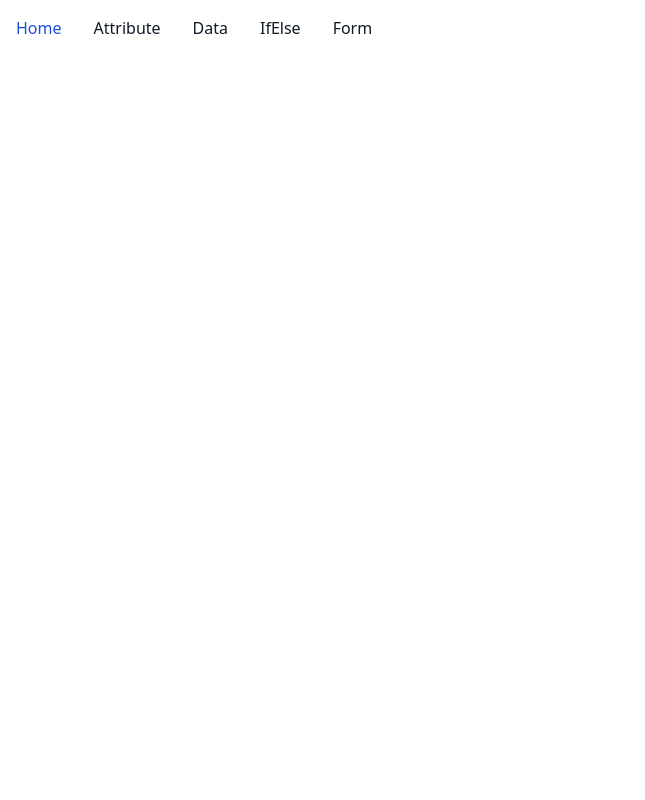
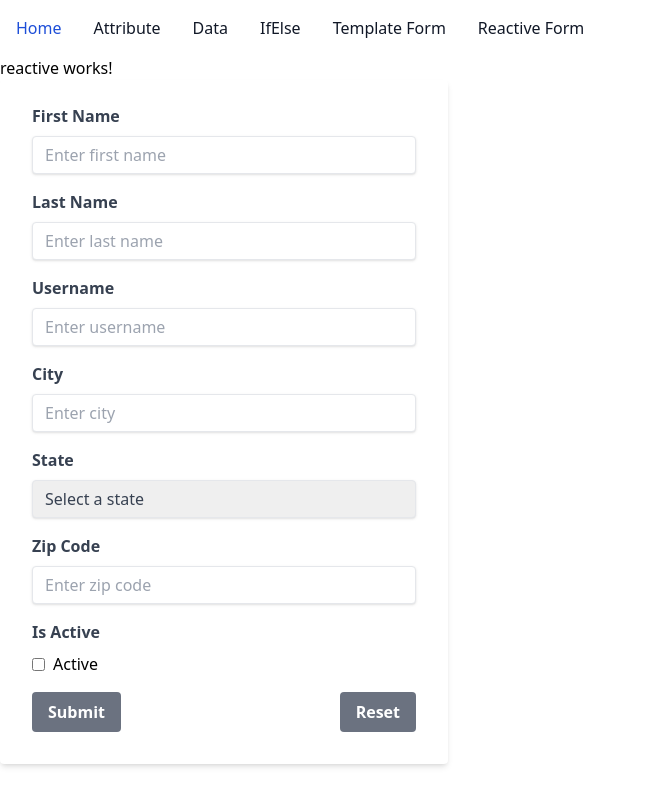
Before and after one commit to AlNomanCSE/angular-learning-app, an Angular app: page /reactiveForm in a window 1280 px wide. Before the commit this address led to /. Shown: the whole page, without its empty margins (0-645 px from the left). Built offline with nearby package versions, Linux system fonts and the light colour scheme.

Commit message:
reactive form

```diff
--- a/src/app/app.component.html
+++ b/src/app/app.component.html
@@ -61,9 +61,16 @@
                 </li>
                 <li>
                     <a
-                        routerLink="form"
+                        routerLink="templateForm"
                         class="block py-2 px-3 text-gray-900 rounded hover:bg-gray-100 md:hover:bg-transparent md:border-0 md:hover:text-blue-700 md:p-0 dark:text-white md:dark:hover:text-blue-500 dark:hover:bg-gray-700 dark:hover:text-white md:dark:hover:bg-transparent"
-                        >Form</a
+                        >Template Form</a
+                    >
+                </li>
+                <li>
+                    <a
+                        routerLink="reactiveForm"
+                        class="block py-2 px-3 text-gray-900 rounded hover:bg-gray-100 md:hover:bg-transparent md:border-0 md:hover:text-blue-700 md:p-0 dark:text-white md:dark:hover:text-blue-500 dark:hover:bg-gray-700 dark:hover:text-white md:dark:hover:bg-transparent"
+                        >Reactive Form</a
                     >
                 </li>
             </ul>
--- /dev/null
+++ b/src/app/components/forms/reactive/reactive.component.html
@@ -0,0 +1,147 @@
+<p>reactive works!</p>
+<form
+    [formGroup]="studentForm"
+    (ngSubmit)="onSubmit()"
+    class="bg-white shadow-md rounded px-8 pt-6 pb-8 mb-4 w-full max-w-md"
+>
+    <div class="mb-4">
+        <label class="block text-gray-700 font-bold mb-2" for="firstName">
+            First Name
+        </label>
+        <input
+            name="firstName"
+            class="shadow appearance-none border rounded w-full py-2 px-3 text-gray-700 leading-tight focus:outline-none focus:shadow-outline"
+            type="text"
+            placeholder="Enter first name"
+            formControlName="firstName"
+        />
+        <div class="text-red-600">
+            @if (studentForm.controls['firstName'].touched &&
+            studentForm.controls['firstName'].errors?.['required']) {
+            <span>First Name is Required</span>
+            }@else if (studentForm.controls['firstName'].touched &&
+            studentForm.controls['firstName'].errors?.['minlength']) {
+            <span>First Name length must be 3 characters</span>
+            }
+        </div>
+    </div>
+    <div class="mb-4">
+        <label class="block text-gray-700 font-bold mb-2" for="lastName">
+            Last Name
+        </label>
+        <input
+            name="lastName"
+            class="shadow appearance-none border rounded w-full py-2 px-3 text-gray-700 leading-tight focus:outline-none focus:shadow-outline"
+            type="text"
+            placeholder="Enter last name"
+            formControlName="lastName"
+        />
+    </div>
+    <div class="mb-4">
+        <label class="block text-gray-700 font-bold mb-2" for="userName">
+            Username
+        </label>
+        <input
+            name="userName"
+            class="shadow appearance-none border rounded w-full py-2 px-3 text-gray-700 leading-tight focus:outline-none focus:shadow-outline"
+            type="text"
+            placeholder="Enter username"
+            formControlName="userName"
+        />
+    </div>
+    <div class="mb-4">
+        <label class="block text-gray-700 font-bold mb-2" for="city">
+            City
+        </label>
+        <input
+            name="city"
+            class="shadow appearance-none border rounded w-full py-2 px-3 text-gray-700 leading-tight focus:outline-none focus:shadow-outline"
+            type="text"
+            placeholder="Enter city"
+            formControlName="city"
+        />
+    </div>
+    <div class="mb-4">
+        <label class="block text-gray-700 font-bold mb-2" for="state">
+            State
+        </label>
+        <select
+            name="state"
+            class="shadow appearance-none border rounded w-full py-2 px-3 text-gray-700 leading-tight focus:outline-none focus:shadow-outline"
+            formControlName="state"
+        >
+            <option value="">Select a state</option>
+            <option value="Barisal">Barisal</option>
+            <option value="Chittagong">Chittagong</option>
+            <option value="Dhaka">Dhaka</option>
+            <option value="Khulna">Khulna</option>
+            <option value="Mymensingh">Mymensingh</option>
+            <option value="Rajshahi">Rajshahi</option>
+            <option value="Rangpur">Rangpur</option>
+            <option value="Sylhet">Sylhet</option>
+        </select>
+    </div>
+    <div class="mb-4">
+        <label class="block text-gray-700 font-bold mb-2" for="zipcode">
+            Zip Code
+        </label>
+        <input
+            name="zipcode"
+            class="shadow appearance-none border rounded w-full py-2 px-3 text-gray-700 leading-tight focus:outline-none focus:shadow-outline"
+            type="text"
+            placeholder="Enter zip code"
+            formControlName="zipcode"
+        />
+    </div>
+    <div class="mb-4">
+        <label class="block text-gray-700 font-bold mb-2" for="isActive">
+            Is Active
+        </label>
+        <div class="flex items-center">
+            <input
+                formControlName="isActive"
+                name="isActive"
+                class="mr-2"
+                type="checkbox"
+            />
+            <label for="isActive">Active</label>
+        </div>
+    </div>
+    <div>
+        {{ formValue | json }}
+    </div>
+    <div class="flex items-center justify-between">
+      <!-- ngClass binding == with CommonModule -->
+        <button
+            type="submit"
+            [disabled]="studentForm.invalid"
+            [ngClass]="{
+                'bg-blue-500 hover:bg-blue-700': !studentForm.invalid,
+                'bg-gray-500 cursor-not-allowed': studentForm.invalid
+            }"
+            class="text-white font-bold py-2 px-4 rounded focus:outline-none focus:shadow-outline"
+        >
+            Submit
+        </button>
+        <!-- Class binding -->
+        <!-- <button
+            type="submit"
+            [disabled]="studentForm.invalid"
+            [class]="
+                studentForm.invalid
+                    ? 'bg-gray-500 cursor-not-allowed'
+                    : 'bg-blue-500 hover:bg-blue-700'
+            "
+            class="text-white font-bold py-2 px-4 rounded focus:outline-none focus:shadow-outline"
+        >
+            Submit
+        </button> -->
+
+        <button
+            class="bg-gray-500 hover:bg-gray-700 text-white font-bold py-2 px-4 rounded focus:outline-none focus:shadow-outline"
+            type="reset"
+        >
+            Reset
+        </button>
+    </div>
+</form>
--- /dev/null
+++ b/src/app/components/forms/reactive/reactive.component.ts
@@ -0,0 +1,29 @@
+import { CommonModule, JsonPipe } from '@angular/common';
+import { Component } from '@angular/core';
+import { FormControl, FormGroup, ReactiveFormsModule, Validators } from '@angular/forms';
+
+@Component({
+    selector: 'app-reactive',
+    standalone: true,
+    imports: [ReactiveFormsModule,JsonPipe,CommonModule],
+    templateUrl: './reactive.component.html',
+    styles: ``,
+})
+export class ReactiveComponent {
+    studentForm: FormGroup = new FormGroup({
+        firstName: new FormControl("",[Validators.required,Validators.minLength(3)]),
+        lastName: new FormControl(""),
+        userName: new FormControl("",[Validators.email]),
+        city: new FormControl(""),
+        state: new FormControl(""),
+        zipcode: new FormControl(""),
+        isActive: new FormControl(""),
+    });
+    formValue: any;
+    onSubmit() {
+        this.formValue = this.studentForm.value;
+        console.log(this.formValue);
+
+    }
+    reSetForm() {}
+}
```
Also changed, not shown: src/app/app.routes.ts (+6 -1 lines), 1 other file (tests, documents, lock files or other folders).
